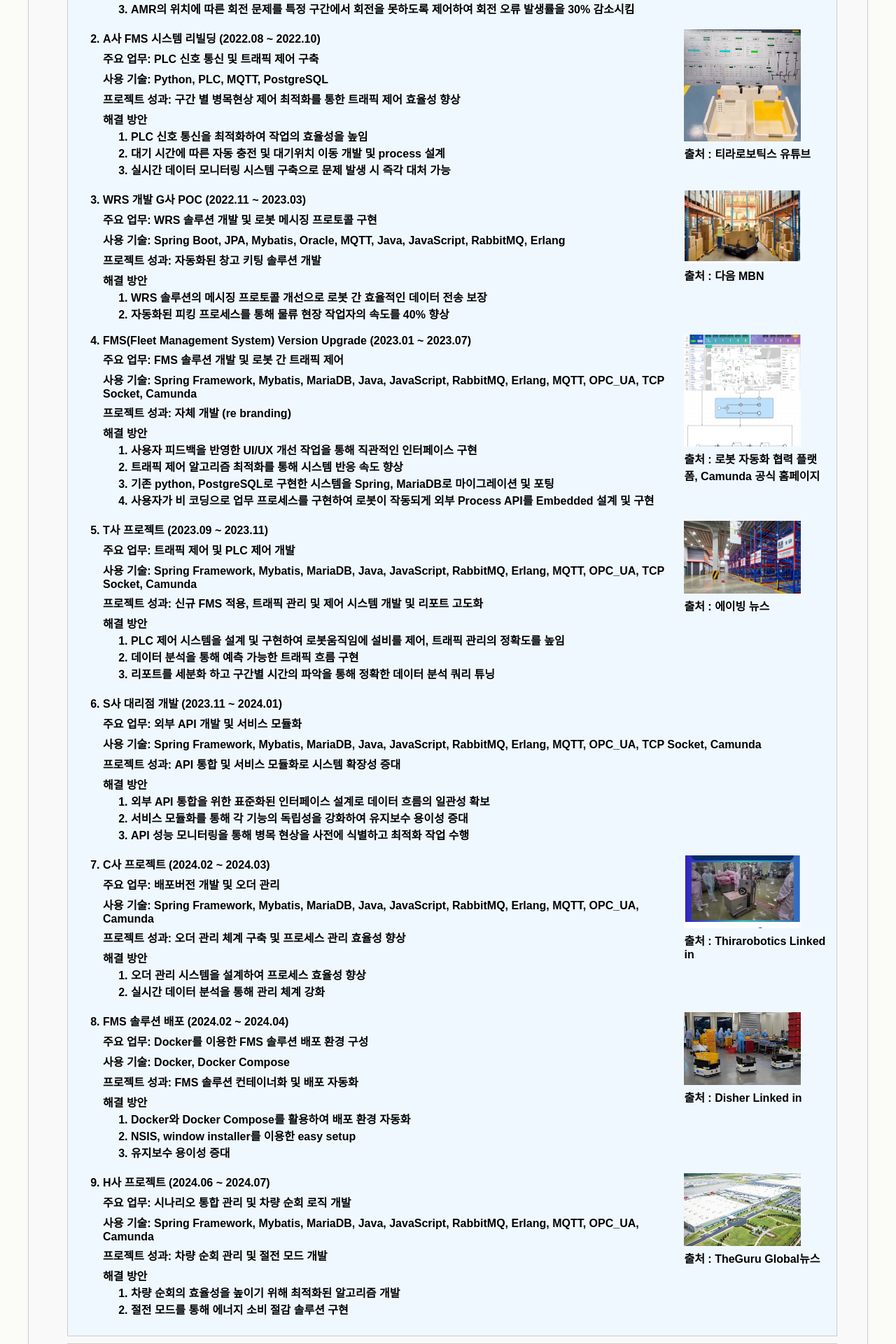
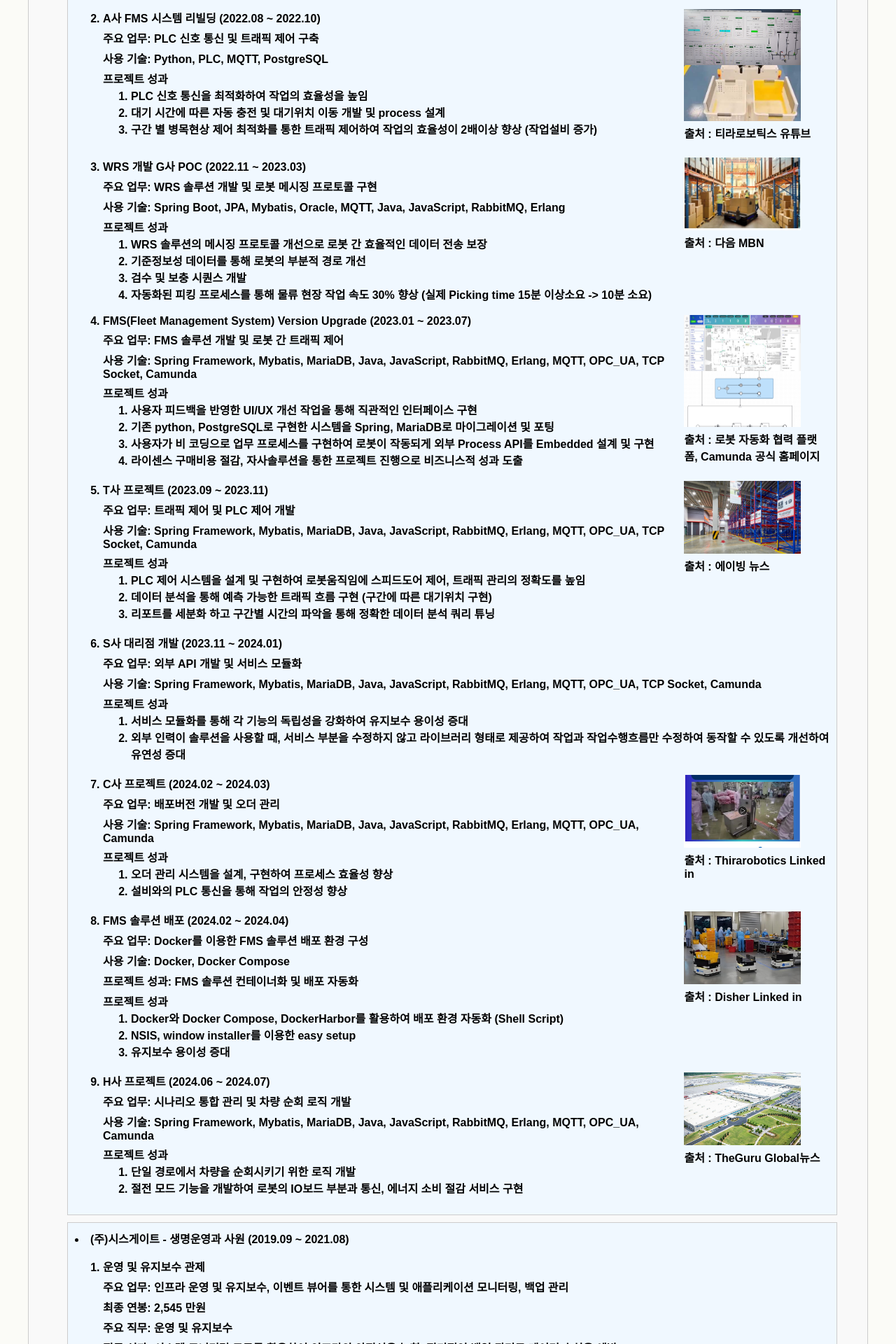
Before and after one commit to Choisungrim/choisungrim.io, a React (Create React App) app: page /choisungrim.io/resumeCareer in a window 1280 px wide. Shown: the part 580-2500 px from the top of the page at 70% size. Built offline with nearby package versions, Linux system fonts and the light colour scheme.

Commit message:
content update

```diff
--- a/src/resumeCareer.js
+++ b/src/resumeCareer.js
@@ -156,12 +156,11 @@ const ResumeCareer = () => {
                                     <p>(2022.07 ~ 2022.09)</p>
                                     <p>주요 업무: AMR 연동 시스템 및 UI 개발, 네트워크 망 구축</p>
                                     <p>사용 기술: Python, TCP Socket, MQTT, PostgreSQL</p>
-                                    <p>프로젝트 성과: AMR 회전 문제 해결</p>
-                                    <strong>해결 방안</strong>
+                                    <strong>프로젝트 성과</strong>
                                     <ol>
                                         <li>AMR과의 원활한 통신을 위해 TCP Socket 및 MQTT 프로토콜을 활용하여 데이터 전송 및 수신을 위한 Client 개발</li>
                                         <li>UI에서의 피드백을 통해 실시간 모니터링을 최적화하여 표시 및 정확한 위치 파악</li>
-                                        <li>AMR의 위치에 따른 회전 문제를 특정 구간에서 회전을 못하도록 제어하여 회전 오류 발생률을 30% 감소시킴</li>
+                                        <li>AMR의 위치에 따른 회전 문제를 특정 구간에서 회전을 못하도록 제어하여 회전 오류 발생률을 50% 이상 감소시킴</li>
                                     </ol>
                                 </li>
                                 </div>
@@ -178,12 +177,11 @@ const ResumeCareer = () => {
                                         <strong>A사 FMS 시스템 리빌딩</strong> (2022.08 ~ 2022.10)
                                         <p>주요 업무: PLC 신호 통신 및 트래픽 제어 구축</p>
                                         <p>사용 기술: Python, PLC, MQTT, PostgreSQL</p>
-                                        <p>프로젝트 성과: 구간 별 병목현상 제어 최적화를 통한 트래픽 제어 효율성 향상</p>
-                                        <strong>해결 방안</strong>
+                                        <strong>프로젝트 성과</strong>
                                         <ol>
                                             <li>PLC 신호 통신을 최적화하여 작업의 효율성을 높임</li>
                                             <li>대기 시간에 따른 자동 충전 및 대기위치 이동 개발 및 process 설계</li>
-                                            <li>실시간 데이터 모니터링 시스템 구축으로 문제 발생 시 즉각 대처 가능</li>
+                                            <li>구간 별 병목현상 제어 최적화를 통한 트래픽 제어하여 작업의 효율성이 2배이상 향상 (작업설비 증가)</li>
                                         </ol>
                                     </li>
                                 </div>
@@ -200,11 +198,12 @@ const ResumeCareer = () => {
                                         <strong>WRS 개발 G사 POC</strong> (2022.11 ~ 2023.03)
                                         <p>주요 업무: WRS 솔루션 개발 및 로봇 메시징 프로토콜 구현</p>
                                         <p>사용 기술: Spring Boot, JPA, Mybatis, Oracle, MQTT, Java, JavaScript, RabbitMQ, Erlang</p>
-                                        <p>프로젝트 성과: 자동화된 창고 키팅 솔루션 개발</p>
-                                        <strong>해결 방안</strong>
+                                        <strong>프로젝트 성과</strong>
                                         <ol>
                                             <li>WRS 솔루션의 메시징 프로토콜 개선으로 로봇 간 효율적인 데이터 전송 보장</li>
-                                            <li>자동화된 피킹 프로세스를 통해 물류 현장 작업자의 속도를 40% 향상</li>
+                                            <li>기준정보성 데이터를 통해 로봇의 부분적 경로 개선</li>
+                                            <li>검수 및 보충 시퀀스 개발</li>
+                                            <li>자동화된 피킹 프로세스를 통해 물류 현장 작업 속도 30% 향상 (실제 Picking time 15분 이상소요 -> 10분 소요)</li>
                                         </ol>
                                     </li>
                                 </div>
@@ -220,13 +219,12 @@ const ResumeCareer = () => {
                                         <strong>FMS(Fleet Management System) Version Upgrade</strong> (2023.01 ~ 2023.07)
                                         <p>주요 업무: FMS 솔루션 개발 및 로봇 간 트래픽 제어</p>
                                         <p>사용 기술: Spring Framework, Mybatis, MariaDB, Java, JavaScript, RabbitMQ, Erlang, MQTT, OPC_UA, TCP Socket, Camunda</p>
-                                        <p>프로젝트 성과: 자체 개발 (re branding)</p>
-                                        <strong>해결 방안</strong>
+                                        <strong>프로젝트 성과</strong>
                                         <ol>
                                             <li>사용자 피드백을 반영한 UI/UX 개선 작업을 통해 직관적인 인터페이스 구현</li>
-                                            <li>트래픽 제어 알고리즘 최적화를 통해 시스템 반응 속도 향상</li>
                                             <li>기존 python, PostgreSQL로 구현한 시스템을 Spring, MariaDB로 마이그레이션 및 포팅</li>
                                             <li>사용자가 비 코딩으로 업무 프로세스를 구현하여 로봇이 작동되게 외부 Process API를 Embedded 설계 및 구현</li>
+                                            <li>라이센스 구매비용 절감, 자사솔루션을 통한 프로젝트 진행으로 비즈니스적 성과 도출</li>
                                         </ol>
                                     </li>
                                 </div>
@@ -243,11 +241,10 @@ const ResumeCareer = () => {
                                         <strong>T사 프로젝트</strong> (2023.09 ~ 2023.11)
                                         <p>주요 업무: 트래픽 제어 및 PLC 제어 개발</p>
                                         <p>사용 기술: Spring Framework, Mybatis, MariaDB, Java, JavaScript, RabbitMQ, Erlang, MQTT, OPC_UA, TCP Socket, Camunda</p>
-                                        <p>프로젝트 성과: 신규 FMS 적용, 트래픽 관리 및 제어 시스템 개발 및 리포트 고도화</p>
-                                        <strong>해결 방안</strong>
+                                        <strong>프로젝트 성과</strong>
                                         <ol>
-                                            <li>PLC 제어 시스템을 설계 및 구현하여 로봇움직임에 설비를 제어, 트래픽 관리의 정확도를 높임</li>
-                                            <li>데이터 분석을 통해 예측 가능한 트래픽 흐름 구현</li>
+                                            <li>PLC 제어 시스템을 설계 및 구현하여 로봇움직임에 스피드도어 제어, 트래픽 관리의 정확도를 높임</li>
+                                            <li>데이터 분석을 통해 예측 가능한 트래픽 흐름 구현 (구간에 따른 대기위치 구현)</li>
                                             <li>리포트를 세분화 하고 구간별 시간의 파악을 통해 정확한 데이터 분석 쿼리 튜닝</li>
                                         </ol>
                                     </li>
@@ -264,12 +261,10 @@ const ResumeCareer = () => {
                                         <strong>S사 대리점 개발</strong> (2023.11 ~ 2024.01)
                                         <p>주요 업무: 외부 API 개발 및 서비스 모듈화</p>
                                         <p>사용 기술: Spring Framework, Mybatis, MariaDB, Java, JavaScript, RabbitMQ, Erlang, MQTT, OPC_UA, TCP Socket, Camunda</p>
-                                        <p>프로젝트 성과: API 통합 및 서비스 모듈화로 시스템 확장성 증대</p>
-                                        <strong>해결 방안</strong>
+                                        <strong>프로젝트 성과</strong>
                                         <ol>
-                                            <li>외부 API 통합을 위한 표준화된 인터페이스 설계로 데이터 흐름의 일관성 확보</li>
                                             <li>서비스 모듈화를 통해 각 기능의 독립성을 강화하여 유지보수 용이성 증대</li>
-                                            <li>API 성능 모니터링을 통해 병목 현상을 사전에 식별하고 최적화 작업 수행</li>
+                                            <li>외부 인력이 솔루션을 사용할 때, 서비스 부분을 수정하지 않고 라이브러리 형태로 제공하여 작업과 작업수행흐름만 수정하여 동작할 수 있도록 개선하여 유연성 증대</li>
                                         </ol>
                                     </li>
                                 </div>
@@ -285,11 +280,10 @@ const ResumeCareer = () => {
                                         <strong>C사 프로젝트</strong> (2024.02 ~ 2024.03)
                                         <p>주요 업무: 배포버전 개발 및 오더 관리</p>
                                         <p>사용 기술: Spring Framework, Mybatis, MariaDB, Java, JavaScript, RabbitMQ, Erlang, MQTT, OPC_UA, Camunda</p>
-                                        <p>프로젝트 성과: 오더 관리 체계 구축 및 프로세스 관리 효율성 향상</p>
-                                        <strong>해결 방안</strong>
+                                        <strong>프로젝트 성과</strong>
                                         <ol>
-                                            <li>오더 관리 시스템을 설계하여 프로세스 효율성 향상</li>
-                                            <li>실시간 데이터 분석을 통해 관리 체계 강화</li>
+                                            <li>오더 관리 시스템을 설계, 구현하여 프로세스 효율성 향상</li>
+                                            <li>설비와의 PLC 통신을 통해 작업의 안정성 향상</li>
                                         </ol>
                                     </li>
                                 </div>
@@ -306,9 +300,9 @@ const ResumeCareer = () => {
                                         <p>주요 업무: Docker를 이용한 FMS 솔루션 배포 환경 구성</p>
                                         <p>사용 기술: Docker, Docker Compose</p>
                                         <p>프로젝트 성과: FMS 솔루션 컨테이너화 및 배포 자동화</p>
-                                        <strong>해결 방안</strong>
+                                        <strong>프로젝트 성과</strong>
                                         <ol>
-                                            <li>Docker와 Docker Compose를 활용하여 배포 환경 자동화</li>
+                                            <li>Docker와 Docker Compose, DockerHarbor를 활용하여 배포 환경 자동화 (Shell Script) </li>
                                             <li>NSIS, window installer를 이용한 easy setup</li>
                                             <li>유지보수 용이성 증대</li>
                                         </ol>
@@ -326,11 +320,10 @@ const ResumeCareer = () => {
                                         <strong>H사 프로젝트</strong> (2024.06 ~ 2024.07)
                                         <p>주요 업무: 시나리오 통합 관리 및 차량 순회 로직 개발</p>
                                         <p>사용 기술: Spring Framework, Mybatis, MariaDB, Java, JavaScript, RabbitMQ, Erlang, MQTT, OPC_UA, Camunda</p>
-                                        <p>프로젝트 성과: 차량 순회 관리 및 절전 모드 개발</p>
-                                        <strong>해결 방안</strong>
+                                        <strong>프로젝트 성과</strong>
                                         <ol>
-                                            <li>차량 순회의 효율성을 높이기 위해 최적화된 알고리즘 개발</li>
-                                            <li>절전 모드를 통해 에너지 소비 절감 솔루션 구현</li>
+                                            <li>단일 경로에서 차량을 순회시키기 위한 로직 개발</li>
+                                            <li>절전 모드 기능을 개발하여 로봇의 IO보드 부분과 통신, 에너지 소비 절감 서비스 구현</li>
                                         </ol>
                                     </li>
                                 </div>
@@ -348,9 +341,9 @@ const ResumeCareer = () => {
                                 <li>
                                     <strong>운영 및 유지보수 관제</strong>
                                     <p>주요 업무: 인프라 운영 및 유지보수, 이벤트 뷰어를 통한 시스템 및 애플리케이션 모니터링, 백업 관리</p>
-                                    <p>연봉: 2,545 만원</p>
-                                    <p>주요 직무: 유지보수</p>
-                                    <p>해결 방안: 시스템 모니터링 도구를 활용하여 인프라의 안정성을 높힘, 정기적인 백업 관리로 데이터 손실을 예방할 수 있는 체계를 구축</p>
+                                    <p>최종 연봉: 2,545 만원</p>
+                                    <p>주요 직무: 운영 및 유지보수</p>
+                                    <p>직무 성과: 시스템 모니터링 도구를 활용하여 인프라의 안정성을 높힘, 정기적인 백업 관리로 데이터 손실을 예방</p>
                                 </li>
                             </ol>
                         </li>
--- a/src/resumePortfolio.js
+++ b/src/resumePortfolio.js
@@ -73,7 +73,7 @@ const ResumeCareer = () => {
                                             <p>1-3. 담당 업무</p>
                                             <ol>
                                                 <p>Model-View-Controller 구조 설계 및 구현</p>
-                                                <p>API 기능 구현</p>
+                                                <p>순위, 회원가입, 조회, 추천, Mylist등 API 기능 구현</p>
                                                 <p>DB 설계 및 쿼리튜닝</p>
                                                 <p>AWS 서버를 이용한 배포 구성(EC2)</p>
                                             </ol>
--- a/src/resumeSkill.js
+++ b/src/resumeSkill.js
@@ -32,11 +32,11 @@ const ResumeCareer = () => {
                             <ol>
                                 <li>
                                     <strong>Python</strong>
-                                    <p> - 데이터 처리 및 서버 사이드 로직 구현 경험이 있으며, <strong>로봇 납품 프로젝트</strong>에서는 각 로봇별 작업 관리, 할당, 피드백 관리 및 PLC 프로토콜 연동을 통해 효율적인 작업 흐름을 구축하였음.</p>
+                                    <p> - 데이터 처리 및 서버 사이드 로직 구현 경험이 있으며, <strong>로봇 납품 프로젝트</strong>에서는 각 로봇별 작업 관리, 할당, 피드백 관리 및 PLC 프로토콜 연동을 통해 효율적인 작업 흐름을 구축.</p>
                                 </li>
                                 <li>
                                     <strong>Java</strong>
-                                    <p> - 애플리케이션 개발 및 서버 사이드 프로그래밍에 대한 이해를 바탕으로 <strong>로봇 관제 및 작업 관리</strong> 시스템을 개발하였으며, <br />기존 Python 시스템을 Java 기반의 Spring Framework로 포팅하여 성능을 개선하였음.</p>
+                                    <p> - 애플리케이션 개발 및 서버 사이드 프로그래밍에 대한 이해를 바탕으로 <strong>로봇 관제 및 작업 관리</strong> 시스템을 개발하였으며, <br />기존 Python 시스템을 Java 기반의 Spring Framework로 포팅하여 신규 자사솔루션으로 개발하였음.</p>
                                 </li>
                                 <li>
                                     <strong>JavaScript</strong>
```
Also changed, not shown: src/profile.js (+5 -5 lines).
